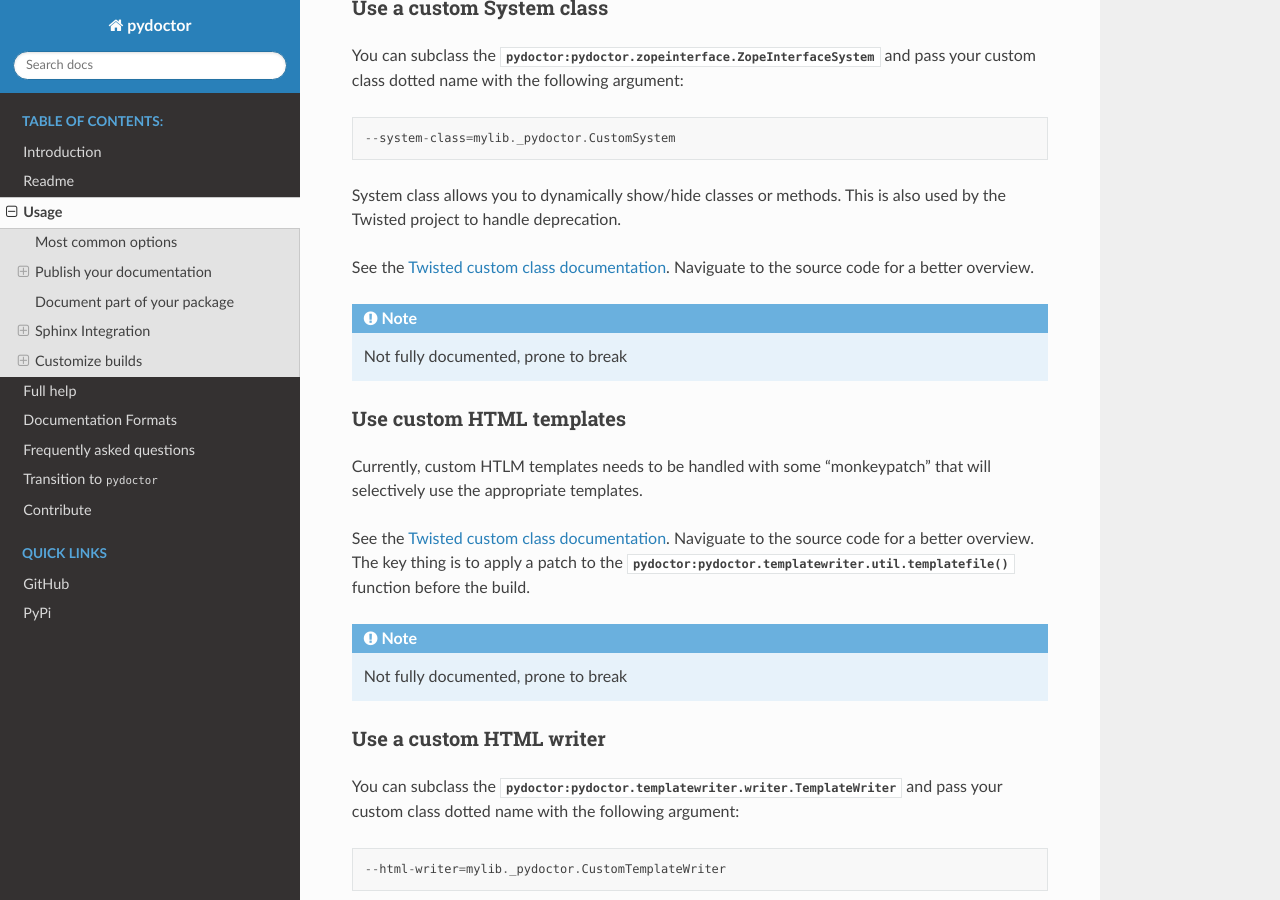
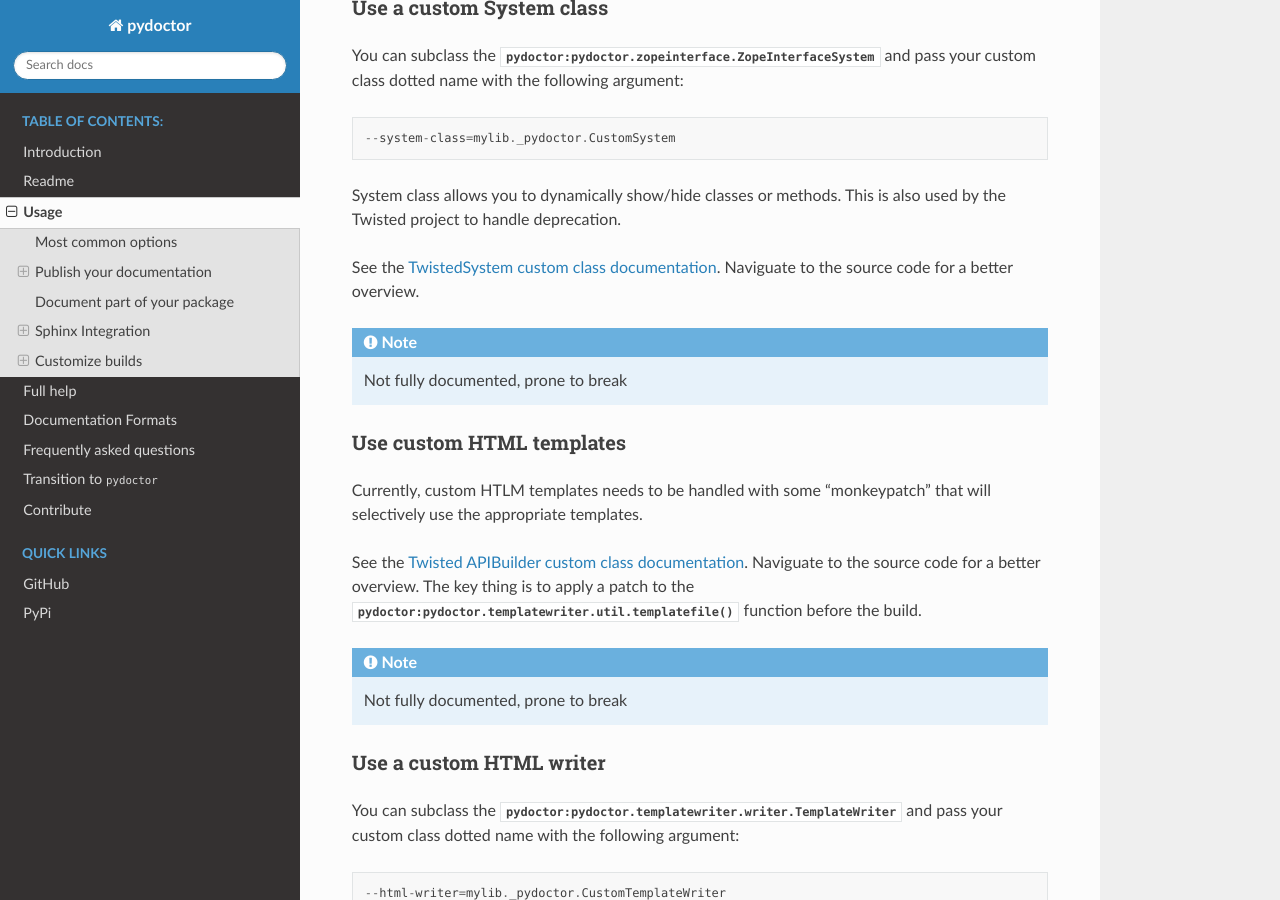
Before and after one commit to twisted/pydoctor, a Sphinx documentation site: the page built from docs/source/usage.rst, in a window 1280 px wide and 900 px high, scrolled down 4382 px. Built offline with Sphinx 7.4.7 and the Read the Docs theme 2.0.0, drawn with Linux system fonts in a browser that asks for light colours; the version number could not be read and is left out.

Commit message:
Clean sphinx docs to reduce the number of warnings.

```diff
--- a/docs/source/conf.py
+++ b/docs/source/conf.py
@@ -43,7 +43,6 @@
 
 # Configure intersphinx magic
 intersphinx_mapping = {
-    'pydoctor': ('https://pydoctor.readthedocs.io/api/', None),
     'twisted': ('https://twistedmatrix.com/documents/current/api/', None),
 }
 
@@ -57,7 +56,7 @@
 # Add any paths that contain custom static files (such as style sheets) here,
 # relative to this directory. They are copied after the builtin static files,
 # so a file named "default.css" will overwrite the builtin "default.css".
-html_static_path = ['_static']
+html_static_path = []
 
 # -- Automatically generate the Full help text in Shpinx build ---------------
 import pathlib
--- a/docs/source/docformat.rst
+++ b/docs/source/docformat.rst
@@ -4,7 +4,7 @@
 Epytext Support
 ---------------
 
-`Syntax reference <http://epydoc.sourceforge.net/manual-epytext.html>`_
+`epytext syntax reference <http://epydoc.sourceforge.net/manual-epytext.html>`_
 
 The Epytext support has been herited from the ``epydoc`` software. So all markup should work. Except ``X{}`` tag, which has been removed.
 
@@ -25,7 +25,7 @@
 ReStructuredText Support
 ------------------------
 
-`Syntax reference <https://docutils.sourceforge.io/docs/ref/rst/restructuredtext.html>`_
+`RST syntax reference <https://docutils.sourceforge.io/docs/ref/rst/restructuredtext.html>`_
 
 .. important::
 
--- a/docs/source/usage.rst
+++ b/docs/source/usage.rst
@@ -182,7 +182,7 @@
 System class allows you to dynamically show/hide classes or methods.
 This is also used by the Twisted project to handle deprecation.
 
-See the `Twisted custom class documentation <https://twistedmatrix.com/documents/current/api/twisted.python._pydoctor.TwistedSystem.html>`_. Naviguate to the source code for a better overview.
+See the `TwistedSystem custom class documentation <https://twistedmatrix.com/documents/current/api/twisted.python._pydoctor.TwistedSystem.html>`_. Naviguate to the source code for a better overview.
 
 .. note:: Not fully documented, prone to break
 
@@ -191,7 +191,7 @@
 
 Currently, custom HTLM templates needs to be handled with some "monkeypatch" that will selectively use the appropriate templates.
 
-See the `Twisted custom class documentation <https://twistedmatrix.com/documents/current/api/twisted.python._release.APIBuilder.html>`_. Naviguate to the source code for a better overview.
+See the `Twisted APIBuilder custom class documentation <https://twistedmatrix.com/documents/current/api/twisted.python._release.APIBuilder.html>`_. Naviguate to the source code for a better overview.
 The key thing is to apply a patch to the :py:func:`pydoctor:pydoctor.templatewriter.util.templatefile` function before the build.
 
 .. note:: Not fully documented, prone to break
```
Also changed, not shown: readthedocs.yml (line endings or trailing spaces), 1 other file.
